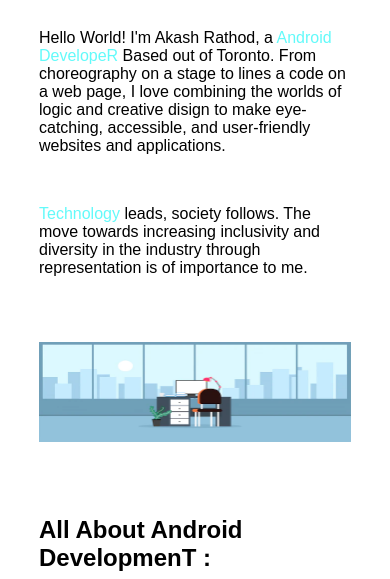
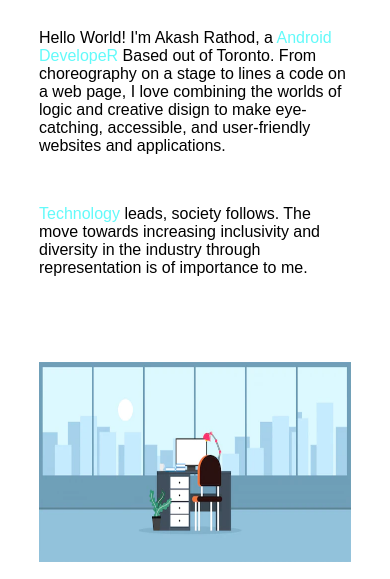
Before and after one commit to ak-akash03/temp-portfolio, a plain HTML site: page index.html in a window 390 px wide. Shown: the part 488-1067 px from the top of the page. Drawn offline with Linux system fonts and the light colour scheme.

Commit message:
Add files via upload

```diff
--- a/style.css
+++ b/style.css
@@ -81,6 +81,7 @@
 .container .imgx img{
     width: 100%;
     height: 200px;
+
 }
 
 .container .footer{
@@ -143,6 +144,11 @@
     .container .imgx img{
         height: 100px;
     }
+    .container .imgx img{
+        width: 100%;
+        height: 200px;
+        margin-top: 20px;
+    }
 
 }
 
```
